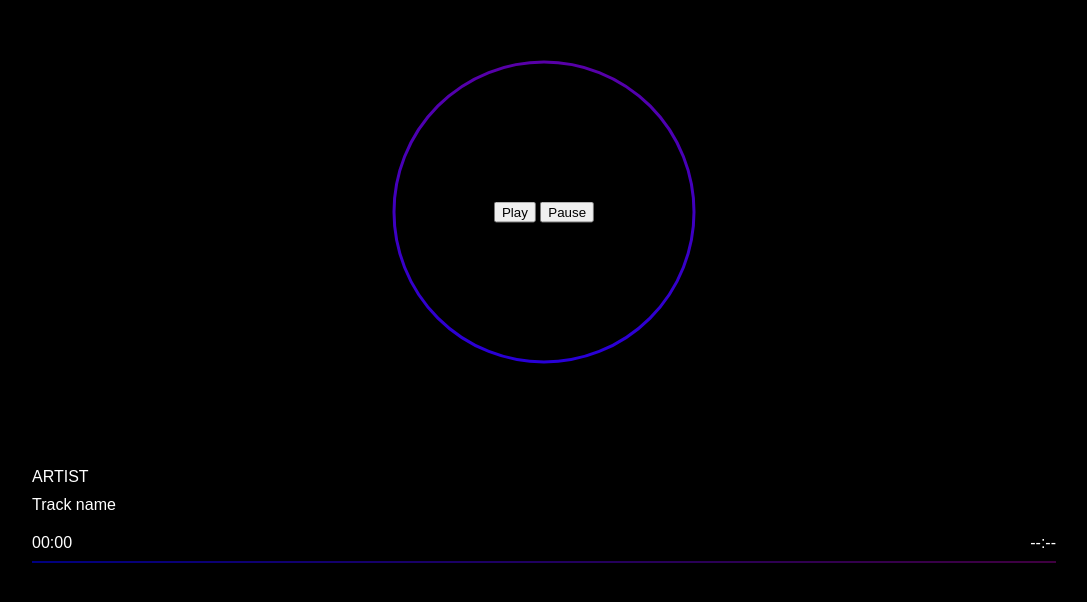
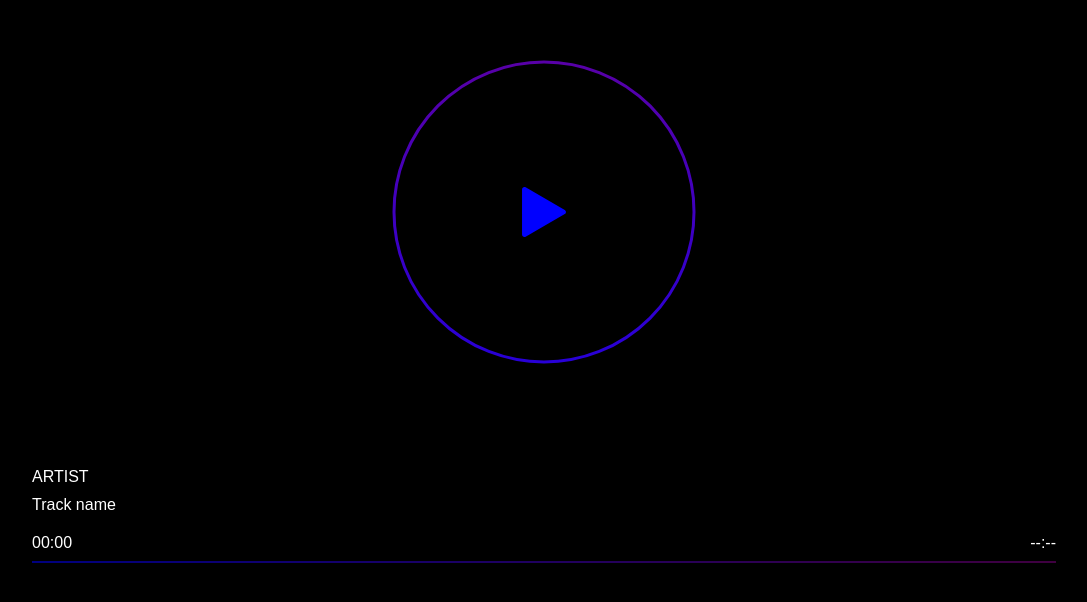
Before and after one commit to wolfpilot/YAAV, a website built with Parcel: page src/index.html in a window 1280 px wide. Shown: the part 188-790 px from the top of the page, without its empty margins (96-1183 px from the left). Built offline with nearby package versions, Linux system fonts and the light colour scheme.

Commit message:
feat(player): Add simple play & pause icons

```diff
--- a/src/index.css
+++ b/src/index.css
@@ -15,6 +15,13 @@ body {
 
 body {
   position: relative;
+}
+
+button {
+  padding: 0;
+  outline: none;
+  background: none;
+  cursor: pointer;
 }
 
 [data-prevent-selection] {
@@ -50,6 +57,25 @@ canvas {
   top: 50%;
   left: 50%;
   transform: translate(-50%, -50%);
+}
+
+.player__btn {
+  display: none;
+  border: none;
+}
+
+.player__btn svg {
+  height: 50px;
+  width: auto;
+  fill: blue;
+}
+
+.player[data-is-playing="true"] .player__pause-btn {
+  display: block;
+}
+
+.player[data-is-playing="false"] .player__play-btn {
+  display: block;
 }
 
 .player__track-info {
--- a/src/index.html
+++ b/src/index.html
@@ -29,10 +29,23 @@
     <main role="main">
       <canvas id="canvas">If you can see this, your browser doesn't support JS Canvas.</canvas>
 
-      <div class="player">
+      <div class="player" data-player data-is-playing="false">
         <div class="player__controls">
-          <button class="player__btn player__play-btn" data-play-btn>Play</button>
-          <button class="player__btn player__pause-btn" data-pause-btn>Pause</button>
+          <button class="player__btn player__play-btn" data-play-btn>
+            <span class="svg-wrapper">
+              <svg class="svg-play" xmlns="http://www.w3.org/2000/svg" viewBox="0 0 124.512 124.512">
+                <path d="M113.956 57.006l-97.4-56.2c-4-2.3-9 .6-9 5.2v112.5c0 4.6 5 7.5 9 5.2l97.4-56.2c4-2.401 4-8.2 0-10.5z"/>
+              </svg>
+            </span>
+          </button>
+          <button class="player__btn player__pause-btn" data-pause-btn>
+            <span class="svg-wrapper">
+              <svg class="svg-pause" xmlns="http://www.w3.org/2000/svg" viewBox="0 0 519.479 519.479">
+                <path d="M193.441 0h-75.484c-16.897 0-30.6 13.703-30.6 30.6v458.277c0 16.898 13.703 30.602 30.6 30.602h75.484c16.897 0 30.6-13.703 30.6-30.602V30.6c.001-16.897-13.702-30.6-30.6-30.6z"/>
+                <path d="M401.521 0h-75.484c-16.896 0-30.6 13.703-30.6 30.6v458.277c0 16.898 13.703 30.602 30.6 30.602h75.484c16.896 0 30.6-13.703 30.6-30.602V30.6c0-16.897-13.703-30.6-30.6-30.6z"/>
+              </svg>
+            </span>
+          </button>
         </div>
 
         <div class="player__track-info">
--- a/src/static/js/actors/Player/Player.js
+++ b/src/static/js/actors/Player/Player.js
@@ -183,6 +183,7 @@ class Player {
     this._audio.play()
       .then(() => {
         this.state.isPlaying = true;
+        this._elements.player.setAttribute('data-is-playing', 'true');
 
         this._setupAudioAnalyser();
       })
@@ -200,6 +201,7 @@ class Player {
     this._audio.pause();
 
     this.state.isPlaying = false;
+    this._elements.player.setAttribute('data-is-playing', 'false');
   }
 
   /**
@@ -211,6 +213,7 @@ class Player {
       this._audio.play();
 
       this.state.isPlaying = true;
+      this._elements.player.setAttribute('data-is-playing', 'true');
 
       return;
     }
@@ -231,6 +234,7 @@ class Player {
 
   _cacheSelectors() {
     this._elements = {
+      player: document.querySelector('[data-player]'),
       progress: document.querySelector('[data-player-progress]'),
       progressBar: document.querySelector('[data-player-progress-bar]'),
       elapsedTime: document.querySelector('[data-player-elapsed-time]'),
```
